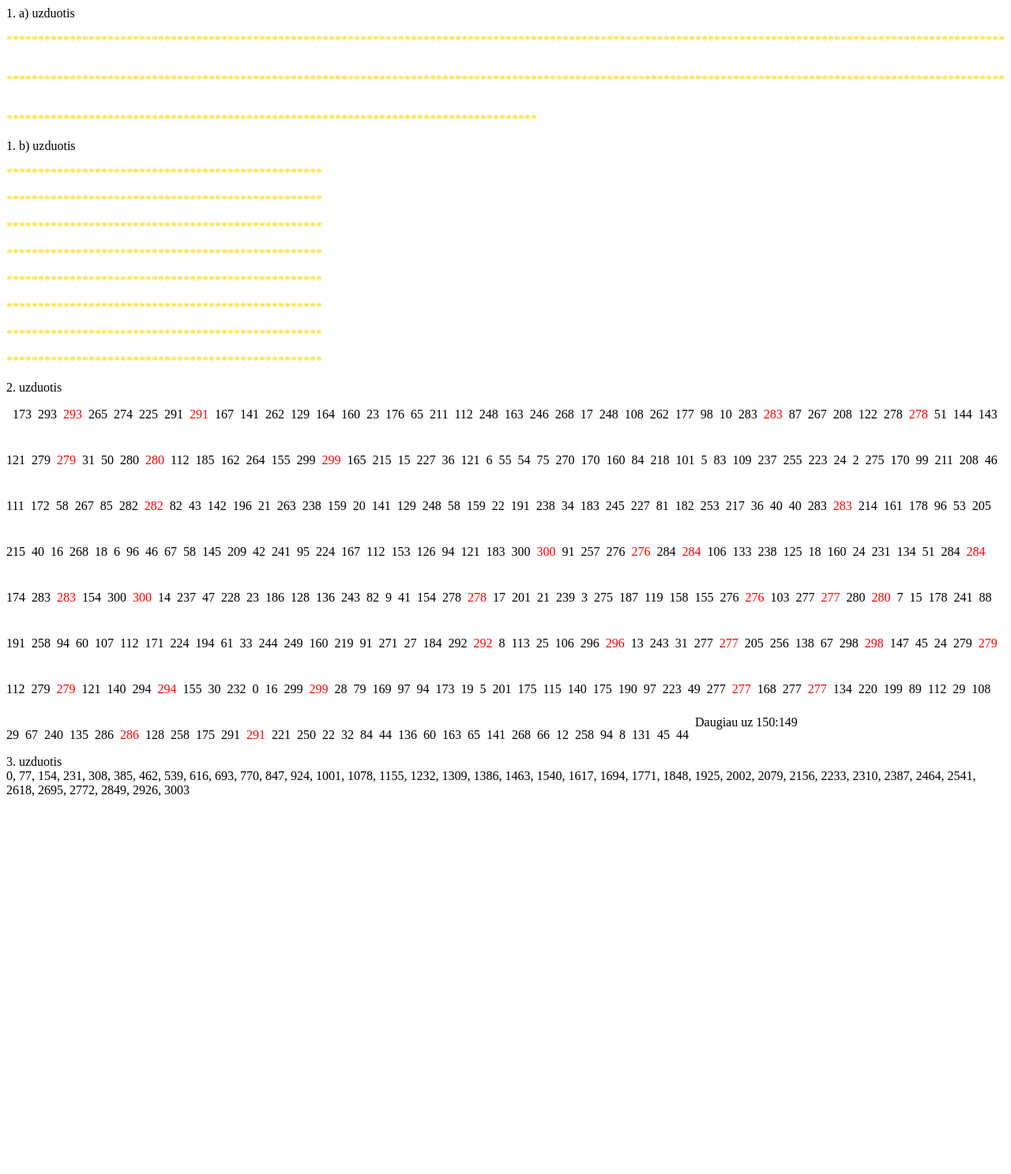
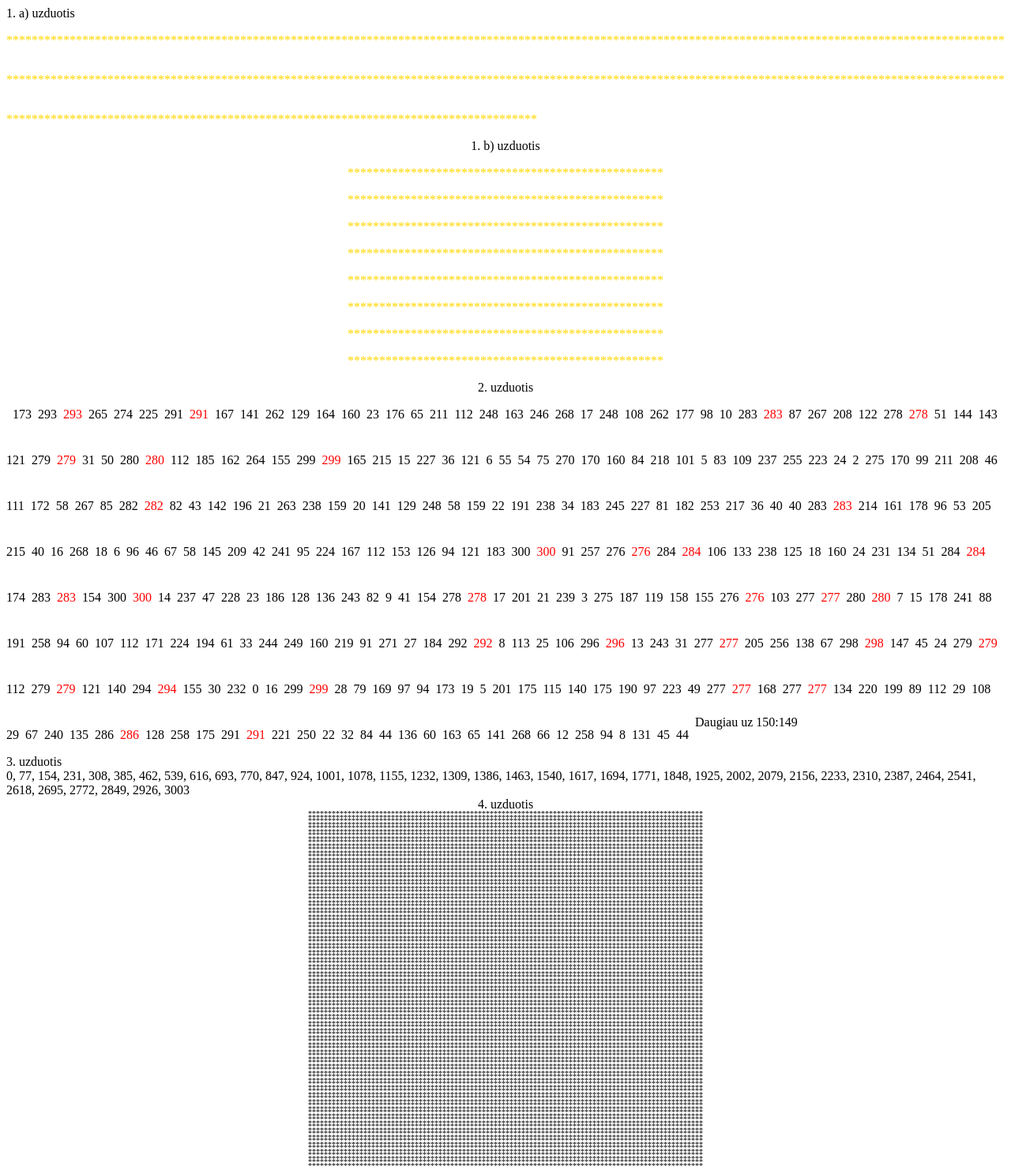
Before and after one commit to zasweted/-php-homework, a PHP site: page /ciklai.php in a window 1280 px wide. Shown: the whole page at 79% size. Before the commit the page ends 1009 px from the top, so only its background shows below. Run offline with PHP 8.4, Linux system fonts and the light colour scheme.

Commit message:
homework

```diff
--- a/ciklai/ciklai.php
+++ b/ciklai/ciklai.php
@@ -82,5 +82,19 @@
             ?>
         </div>
     </section>
+    <section style="display: flex;
+    flex-wrap: wrap;
+    flex-direction: column;
+    align-items: center;">4. uzduotis
+        <div style="line-height: 3.5px; font-size: 10px">
+            <?php
+                for($i = 0; $i < 100;$i++){
+                    echo '<p style="margin: 1px;">' . str_repeat('*', 100) . '</p>';
+                }
+            ?>
+        </div>
+
+
+    </section>
 </body>
 </html>
--- a/ciklai/style.css
+++ b/ciklai/style.css
@@ -2,7 +2,7 @@
     display: flex;
     flex-wrap: wrap;
     flex-direction: column;
-    justify-content: space-between;
+    align-items: center;
 }
 .numbers {
     flex-direction: row;
```
